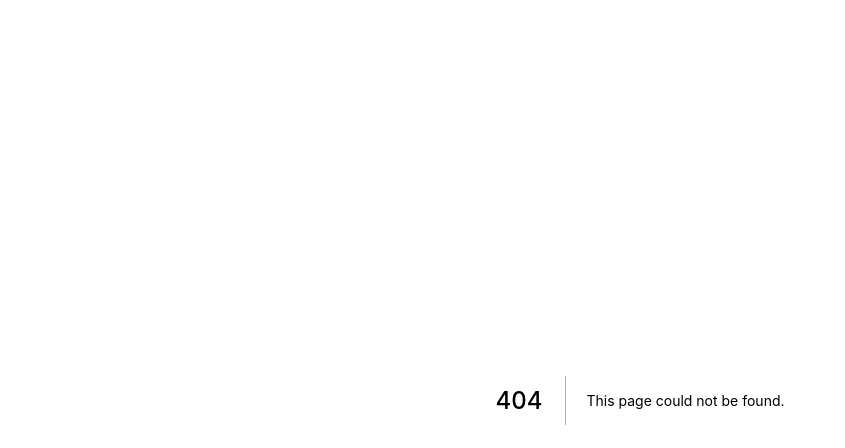
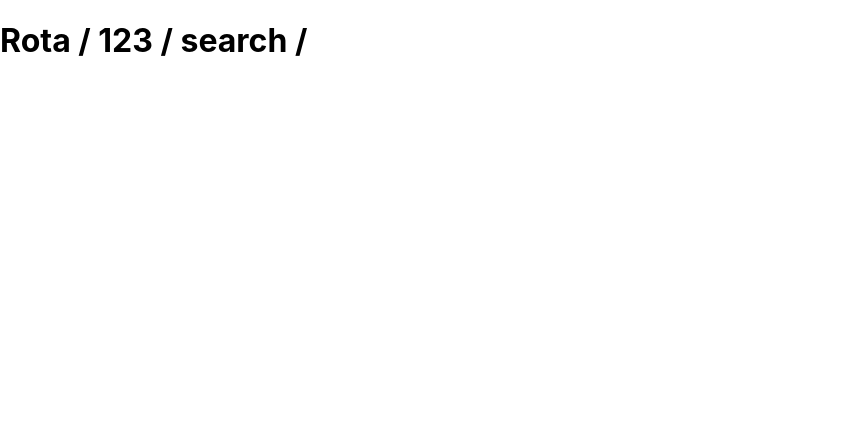
Before and after one commit to edsoncarlosdvp/cod3r-cursos-leonardo-leitao, a Next.js app in the folder next-basilar/: page /router/123/search in a window 1280 px wide. Before the commit this address had no page. Shown: the top 448 px of the page, without its empty margins (0-845 px from the left). Built offline with nearby package versions, Linux system fonts and the light colour scheme.

Commit message:
NextJS aula 02 => Router#02

```diff
--- /dev/null
+++ b/next-basilar/src/pages/router/[code]/search.tsx
@@ -0,0 +1,11 @@
+import { useRouter } from 'next/router'
+
+export default function search(): JSX.Element {
+    const router = useRouter()
+    const code = router.query.code
+    return (
+        <div>
+            <h1>Rota / {code} / search /</h1>
+        </div>
+    )
+}
```
Also changed, not shown: next-basilar/src/pages/router/[code]/[name].tsx (added, +13 -0 lines).
